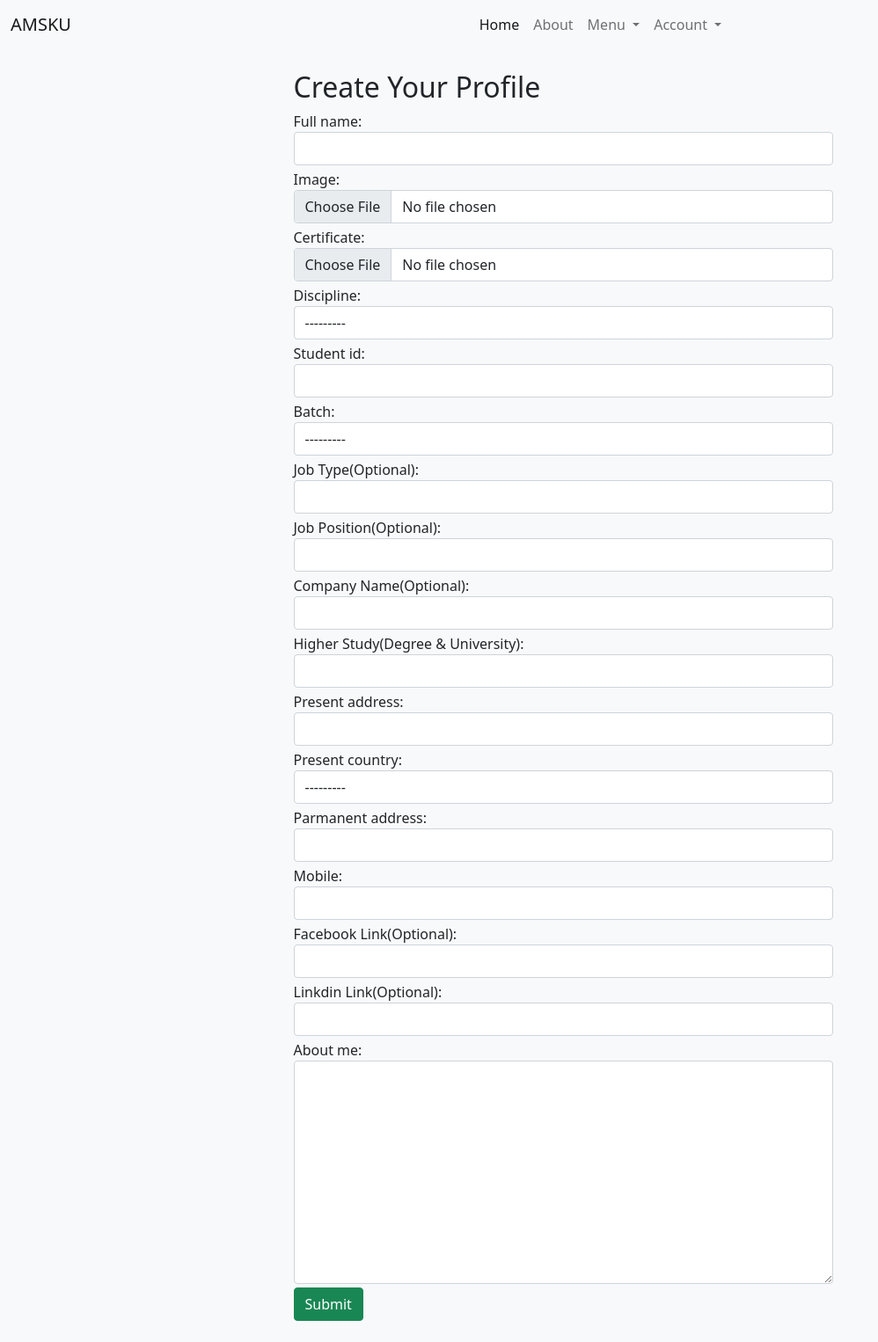
After one commit to mukit24/Alumni-Management-System-Of-KU, a Django app: page /create_profile/1/ in a window 1280 px wide. The commit adds this page. Shown: the whole page at 88% size, without its empty margins (0-998 px from the left). Run offline with Django 4.2, Linux system fonts and the light colour scheme.

Commit message:
profile_create_solved_file_upload

```diff
--- a/AMSKU/settings.py
+++ b/AMSKU/settings.py
@@ -131,6 +131,9 @@
 STATIC_URL = 'static/'
 STATICFILES_DIRS = [BASE_DIR / "static"]
 
+MEDIA_ROOT =  BASE_DIR / "media"
+MEDIA_URL = '/media/'
+
 LOGIN_REDIRECT_URL = '/'
 
 # for email
--- a/AMSKU/urls.py
+++ b/AMSKU/urls.py
@@ -15,9 +15,11 @@
 """
 from django.contrib import admin
 from django.urls import path, include
+from django.conf import settings
+from django.conf.urls.static import static
 
 urlpatterns = [
     path('',include('home.urls')),
     path('accounts/', include('allauth.urls')),
     path('admin/', admin.site.urls),
-]
+]+ static(settings.MEDIA_URL, document_root=settings.MEDIA_ROOT)
--- a/home/models.py
+++ b/home/models.py
@@ -30,8 +30,8 @@
 
     #Table Feilds
     full_name = models.CharField(max_length=255)
-    image = models.FileField(upload_to='uploads/')
-    certificate = models.FileField(upload_to='uploads/')
+    image = models.FileField(upload_to='profile_pic/')
+    certificate = models.FileField(upload_to='certificate/')
     discipline = models.CharField(max_length=255,choices=Discipline_Choices)
     student_id = models.CharField(max_length=10)
     batch = models.CharField(max_length=50,choices=Batch_Choices)
@@ -48,7 +48,7 @@
     about_me = models.TextField()
     is_verified = models.BooleanField(default=False)
     # ask_for_update_certificate = models.BooleanField(default=False)
-    user = models.OneToOneField(settings.AUTH_USER_MODEL, on_delete=models.CASCADE,related_name="alumni")
+    user = models.OneToOneField(settings.AUTH_USER_MODEL, on_delete=models.CASCADE,related_name="alumni_profile")
 
     def __str__(self):
-        return self.user.username
+        return self.full_name
--- a/home/urls.py
+++ b/home/urls.py
@@ -1,8 +1,10 @@
 from unicodedata import name
 from django.urls import path
-from .views import HomePageView, profile_view
+from .views import HomePageView,profile_view, create_profile
 
+app_name = 'home'
 urlpatterns = [
-    path('', HomePageView.as_view(), name='home'),
-    path('profile/<int:id>',profile_view,name='profile'),
+    path('', HomePageView.as_view(), name='home_view'),
+    path('profile/<int:id>/',profile_view, name='profile_view'),
+    path('create_profile/<int:id>/',create_profile,name='create_profile'),
 ]
--- a/home/views.py
+++ b/home/views.py
@@ -1,14 +1,44 @@
-from multiprocessing import context
-from django.shortcuts import render
+from django.shortcuts import render, redirect
 from django.views.generic import TemplateView
+from home.models import Alumni_Profile
 from .forms import ProfileForm
+
 # Create your views here.
 class HomePageView(TemplateView):
     template_name='home/home.html'
 
-def profile_view(request,id):
+def profile_view(request, id):
+    profile_data = []
+    try:
+        profile_data = Alumni_Profile.objects.get(user=id)
+    except:
+        if request.user.id == id:
+            return redirect('home:create_profile', id)
+        else:
+            pass
+    print(profile_data)
+    context = {
+        'profile': profile_data,
+    }
+    return render(request, "home/profile_view.html",context)
+
+def create_profile(request,id):
     form = ProfileForm()
+    if request.method == 'POST':
+        print('yoo')
+        form = ProfileForm(request.POST, request.FILES)
+        print('yoo')
+        print(request.POST)
+        print(request.FILES)
+        if form.is_valid():
+            new_alumni = form.save(commit=False)
+            new_alumni.user = request.user
+            new_alumni.save()
+            form.save_m2m()
+            print('yoo')
+            return redirect('home:profile_view', id)
+
     context = {
         'form': form,
     }
-    return render(request,"home/profile_view.html",context)
+    return render(request,"home/create_profile.html",context)
--- /dev/null
+++ b/templates/home/create_profile.html
@@ -0,0 +1,14 @@
+{% extends 'base.html' %}
+{% block content %}
+<div class="row justify-content-center p-4">
+    <div class="col-lg-7">
+        <h2>Create Your Profile</h2>
+        <form action={% url 'home:create_profile' request.user.id %} method="POST" enctype="multipart/form-data">
+            {% csrf_token %}
+            {{form}}
+            <button class='btn btn-success'>Submit</button>
+        </form>
+    </div>
+</div>
+
+{% endblock content %}
--- a/templates/home/profile_view.html
+++ b/templates/home/profile_view.html
@@ -3,9 +3,6 @@
 <div class="row justify-content-center">
     <div class="col-lg-8">
         <h2>This is profile</h2>
-        <form action="">
-            {{form}}
-        </form>
     </div>
 </div>
 
--- a/templates/navbar.html
+++ b/templates/navbar.html
@@ -1,6 +1,6 @@
 <nav class="navbar navbar-expand-lg navbar-light bg-light">
     <div class="container-fluid">
-      <a class="navbar-brand" href="{% url 'home'%}">
+      <a class="navbar-brand" href="{% url 'home:home_view'%}">
         AMSKU
       </a>
       <button class="navbar-toggler" type="button" data-bs-toggle="collapse" data-bs-target="#navbarSupportedContent" aria-controls="navbarSupportedContent" aria-expanded="false" aria-label="Toggle navigation">
@@ -9,7 +9,7 @@
       <div class="collapse navbar-collapse" id="navbarSupportedContent">
         <ul class="navbar-nav m-auto mb-2 mb-lg-0">
           <li class="nav-item">
-            <a class="nav-link active" aria-current="page" href="{% url 'home'%}">Home</a>
+            <a class="nav-link active" aria-current="page" href="{% url 'home:home_view'%}">Home</a>
           </li>
           <li class="nav-item">
             <a class="nav-link" href="#">About</a>
@@ -33,7 +33,7 @@
             </a>
             <ul class="dropdown-menu" aria-labelledby="accountDropdown">
               {% if request.user.is_authenticated %}
-              <li><a class="dropdown-item text-success" href="{% url 'profile' request.user.id %}">{{request.user}}</a></li>
+              <li><a class="dropdown-item text-success" href="{% url 'home:profile_view' request.user.id %}">{{request.user}}</a></li>
               <li><a class="dropdown-item text-danger" href="{% url 'account_logout'%}">Logout</a></li>
               {% else %}
               <li><a class="dropdown-item text-success" href="{% url 'account_login'%}">Login</a></li>
```
Also changed, not shown: db.sqlite3, media/certificate/Screenshot_from_2022-07-19_20-01-06.png (added), media/certificate/Screenshot_from_2022-07-19_20-01-41.png (added), media/certificate/Screenshot_from_2022-07-19_20-01-41_c9xhXKm.png (added), media/profile_pic/Screenshot_from_2022-07-19_20-01-06.png (added), media/profile_pic/Screenshot_from_2022-07-19_20-01-06_23tYYaA.png (added), media/profile_pic/Screenshot_from_2022-07-19_20-01-41.png (added).
